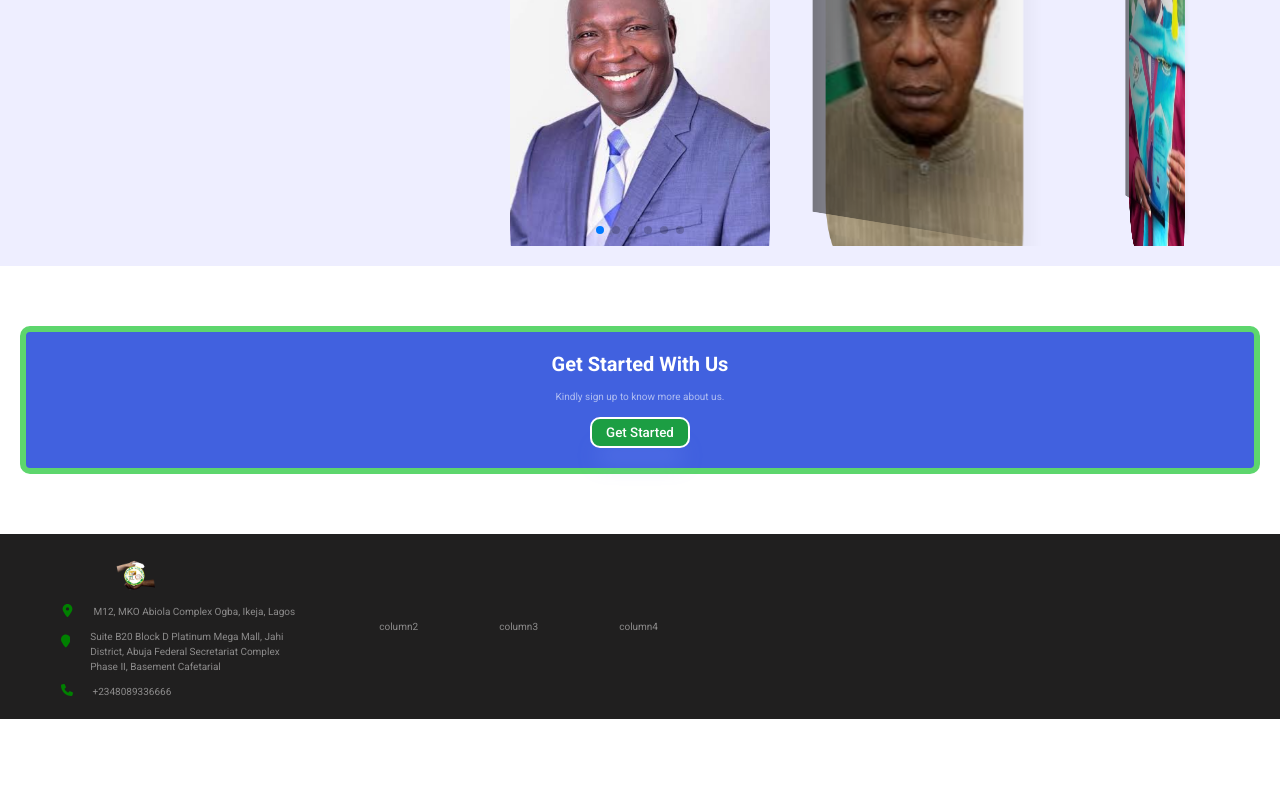
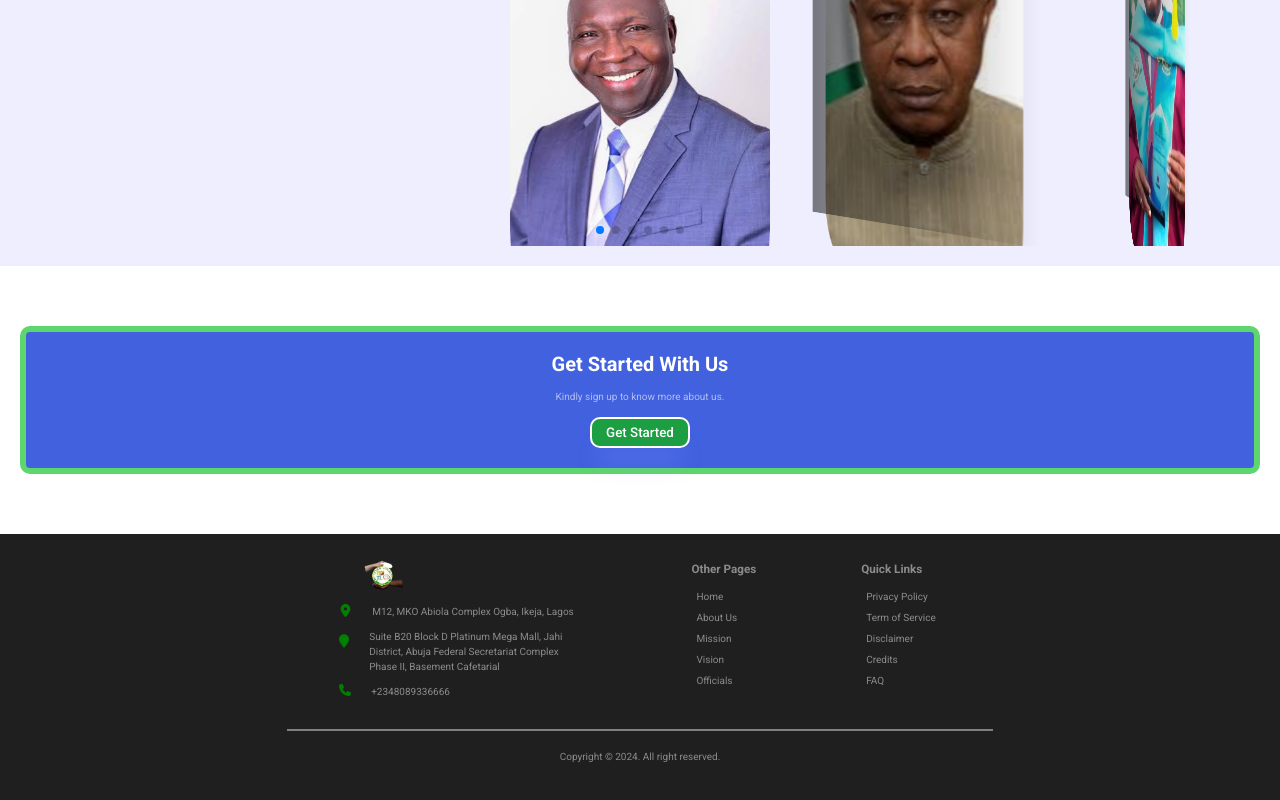
Before and after one commit to oluwolefsamson/Productivity-Consultancy-website, a React (Create React App) app: page /management in a window 1280 px wide. Shown: the part 4273-5073 px from the top of the page. Before the commit the page ends 4992 px from the top, so only its background shows below. Built offline with nearby package versions, Linux system fonts and the light colour scheme.

Commit message:
first commit

```diff
--- a/src/Components/Footer/Footer.css
+++ b/src/Components/Footer/Footer.css
@@ -1,9 +1,12 @@
 .f-container {
     display: flex;
+    flex-direction: column;
     flex-wrap: wrap;
     background-color: rgb(32, 31, 31);
     height: fit-content;
     padding: 2rem;
+    align-items: center;
+    justify-content: center;
 }
 
 .f-container .row {
@@ -11,6 +14,8 @@
     flex-direction: row;
     align-items: center;
     justify-content: space-around;
+    padding-bottom: 3rem;
+    border-bottom: 2px solid grey;
 }
 
 /* .row .column {
@@ -27,7 +32,7 @@
 }
 
 .column1 img {
-    margin-left: 5rem;
+    margin-left: 2rem;
     height: 40px;
     width: 50px;
 }
@@ -37,6 +42,38 @@
     flex-direction: row;
     gap: 2rem;
     line-height: 15px;
+}
 
+.column2 {
+    display: flex;
+    flex-direction: column;
+}
 
+.column2 h3 {
+    margin-bottom: 10px;
 }
+
+.column2 span {
+    display: flex;
+    flex-direction: column;
+    padding: 5px;
+}
+
+.column3 {
+    display: flex;
+    flex-direction: column;
+}
+
+.column3 h3 {
+    margin-bottom: 10px;
+}
+
+.column3 span {
+    display: flex;
+    flex-direction: column;
+    padding: 5px;
+}
+
+.f-container .copyright {
+    margin: 2rem 0;
+}
--- a/src/Components/Footer/Footer.js
+++ b/src/Components/Footer/Footer.js
@@ -17,9 +17,28 @@ const Footer = () => {
                 <span><FaPhone size={12} color='green'/>+2348089336666</span>
             </div>
 
-            <div className='column2'>column2</div>
-            <div className='column3'>column3</div>
-            <div className='column4'>column4</div>
+            <div className='column2'>
+                <h3>Other Pages</h3>
+                <span>Home</span>
+                <span>About Us</span>
+                <span>Mission</span>
+                <span>Vision</span>
+                <span>Officials</span>
+            </div>
+
+
+            <div className='column3'>
+                <h3>Quick Links</h3>
+                <span>Privacy Policy</span>
+                <span>Term of Service</span>
+                <span>Disclaimer</span>
+                <span>Credits</span>
+                <span>FAQ</span>
+            </div>
+        </div>
+
+        <div className='copyright'>
+            <span>Copyright &copy; 2024. All right reserved.</span>
         </div>
     </section>
   )
```
